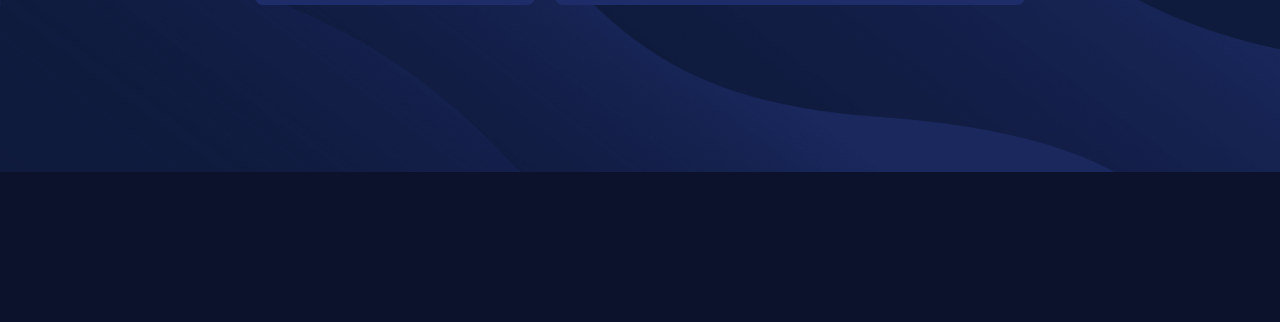
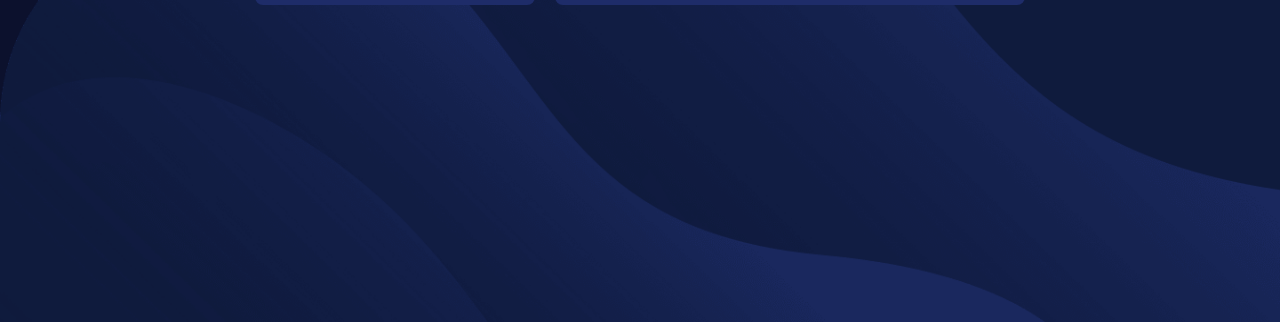
Before and after one commit to tonejit/fylo, a plain HTML site: page index.html in a window 1280 px wide. Shown: the part 478-800 px from the top of the page. Drawn offline with Linux system fonts and the light colour scheme; a web font is replaced by a local one.

Commit message:
Add files via upload

```diff
--- a/index.html
+++ b/index.html
@@ -15,6 +15,7 @@
   <title>Fylo</title>
 </head>
 <body>
+  <div class="main">
     <div class="container">
       <div class="left">
         <img src="images/logo.svg" alt="fylo logo">
@@ -42,6 +43,7 @@
       </div>
     </div>
 
+  </div>
 
 
   <!-- <script src="../bootstrap5.0/js/bootstrap.min.js"></script> -->
--- a/styles.css
+++ b/styles.css
@@ -50,16 +50,18 @@ table {
 }
 
 /* styling begins here */
-body{
+
+.main{
+	margin: auto;
 	position: relative;
 	height: 100vh;
 	width: 100vw;
 	color: #FDFCFF;
-	background-color: #0C122C;
+	background-color:#0C112D;
 	background-image: url(images/bg-desktop.png);
 	background-repeat: no-repeat;
-	background-position: 0px 320px;
-	background-size: 1365px 330px;
+	background-position: 0 50vh;
+	background-size: 100vw 50vh;
 	overflow: hidden;
 	display: flex;
 	justify-content: center;
@@ -128,7 +130,7 @@ body{
 #circle{
 	position: absolute;
 	top: 1px;
-	left: 97%;
+	left: 97.5%;
 	width: 6px;
 	height: 6px;
 	border-radius: 50%;
```
Lines whose indentation alone changed are shown as unchanged.
